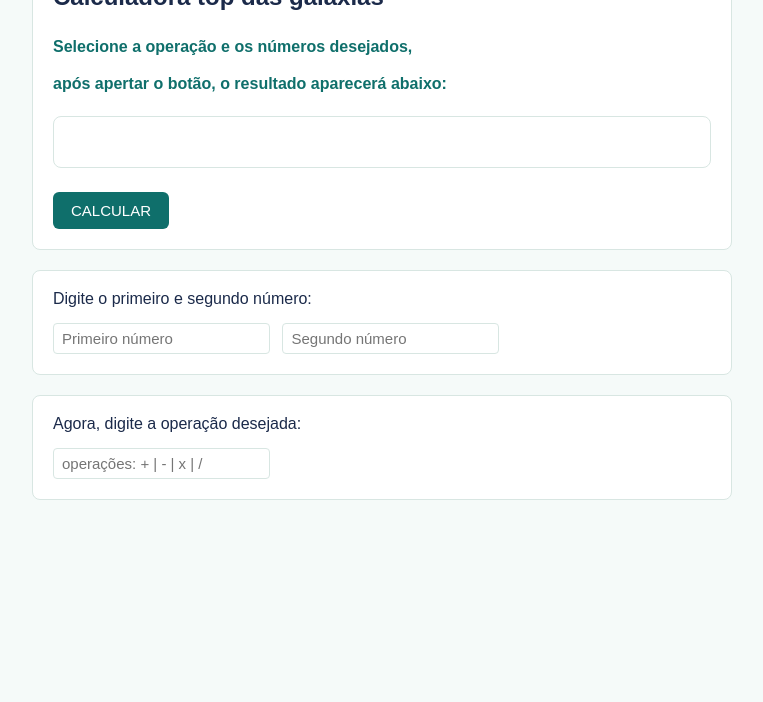
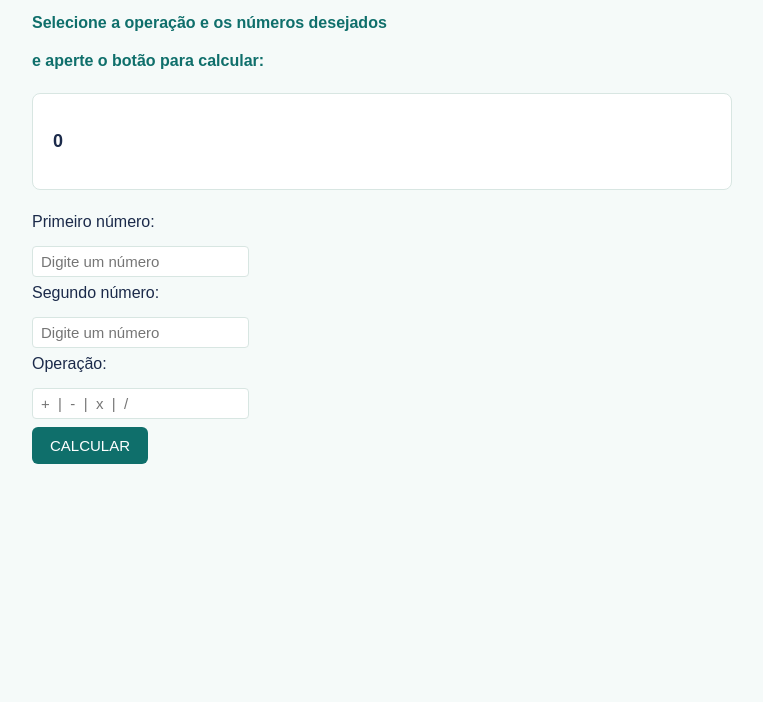
Before and after one commit to CaioFZ19/Atividade-calculadora, a plain HTML site: page frontend/tela.html in a window 1280 px wide. Shown: the part 98-800 px from the top of the page, without its empty margins (258-1021 px from the left). Drawn offline with Linux system fonts and the light colour scheme.

Commit message:
reorganização do html
Updated the HTML structure for better semantics and organization.

```diff
--- a/frontend/tela.html
+++ b/frontend/tela.html
@@ -8,29 +8,47 @@
     </head>
 
     <body>
-        <section>
+
+        <main class="calculadora">
+
             <h1>Calculadora top das galáxias</h1>
-            <h2>Selecione a operação e os números desejados, </h2>
-            <h2>após apertar o botão, o resultado aparecerá abaixo:</h2>
-            <section>
-                <p id="resultado"></p>
+
+            <h2>Selecione a operação e os números desejados</h2>
+            <h2>e aperte o botão para calcular:</h2>
+
+            <!-- Tela do resultado -->
+            <section class="tela">
+                <p id="resultado">0</p>
             </section>
+
+            <!-- Números -->
+            <div class="numeros">
+
+                <label for="num1">Primeiro número:</label>
+                <input type="number" id="num1" placeholder="Digite um número">
+
+                <label for="num2">Segundo número:</label>
+                <input type="number" id="num2" placeholder="Digite um número">
+
+            </div>
+
+            <!-- Operação -->
+            <div class="operacao">
+
+                <label for="operacao">Operação:</label>
+                <input
+                    type="text"
+                    id="operacao"
+                    placeholder="+  |  -  |  x  |  /"
+                >
+
+            </div>
+
             <button id="btncalcular">CALCULAR</button>
-        </section>
 
-
-        <section>
-            <label for="numeros">Digite o primeiro e segundo número:</label>
-            <input type="number" id="num1" placeholder="Primeiro número">
-            <input type="number" id="num2" placeholder="Segundo número">
-        </section>
-
-
-        <section>
-            <label for="operacao">Agora, digite a operação desejada:</label>
-            <input type="text" id="operacao" placeholder="operações: + | - | x | /">
-        </section>
+        </main>
 
         <script src="script.js"></script>
+
     </body>
 </html>
```
